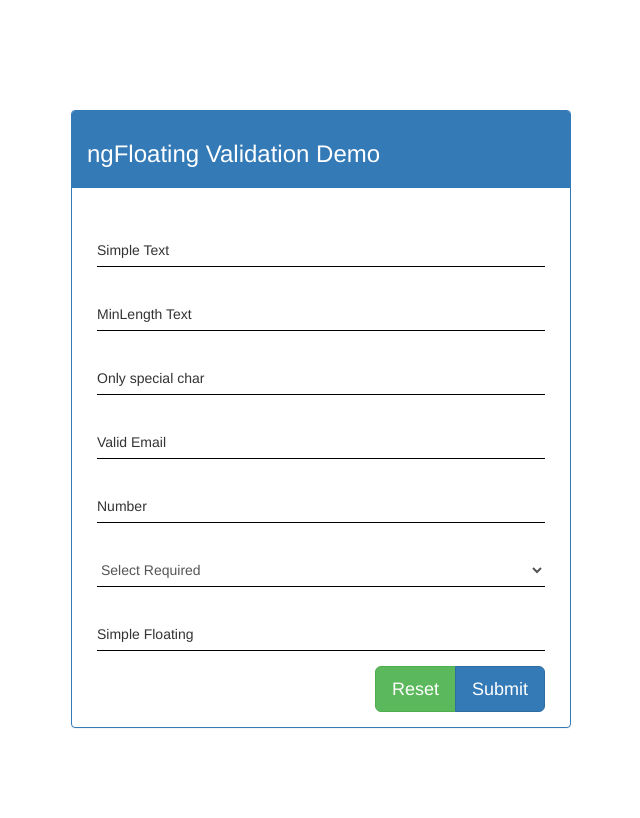
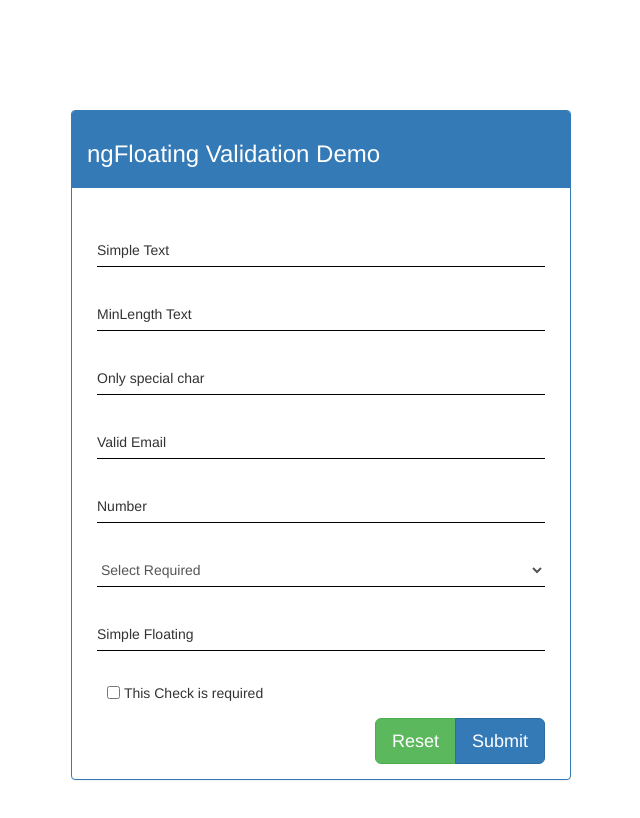
Before and after one commit to alexnoise79/ngFloatingLabels, a website: page example/index.html in a window 1280 px wide. Shown: the whole page, without its empty margins (319-959 px from the left). Drawn offline with nearby package versions, Linux system fonts and the light colour scheme; some packages are replaced by stand-ins of ours.

Commit message:
adding checkbox validation

```diff
--- a/example/app.css
+++ b/example/app.css
@@ -57,6 +57,11 @@ form .form-group {
     color: #333;
 }
 
+.form-group input[type="checkbox"]{
+    margin: 0 -20px 0 10px;
+    vertical-align: middle;
+}
+
 @media only screen and (max-device-width: 640px){
     .panel {
         margin: auto;
--- a/example/index.html
+++ b/example/index.html
@@ -65,6 +65,12 @@
                        floating-label/>
             </div>
 
+            <div class="form-group">
+                <input type="checkbox" placeholder="" ng-model="simpleCheckbox" id="simpleCheckbox" required
+                       floating-validation/>
+                <label class="control-label checkbox-inline" for="simpleCheckbox">This Check is required</label>
+            </div>
+
             <div class="btn-group btn-group-lg pull-right" role="group">
                 <button type="reset" class="btn btn-success" ng-click="floating.$setPristine()">Reset</button>
                 <button type="submit" class="btn btn-primary">Submit</button>
--- a/src/ng-floating-labels.css
+++ b/src/ng-floating-labels.css
@@ -2,7 +2,7 @@
 .ng-invalid + .float{
     color: #900;
 }
-.ng-valid + .float{
+.ng-valid + .float, .ng-valid + .float + label{
     color: #080;
 }
 
@@ -14,6 +14,7 @@
     color: #264;
     pointer-events: none;
     top:100%;
+    left:0;
 }
 
 .float.top{
```
Also changed, not shown: README.md.
